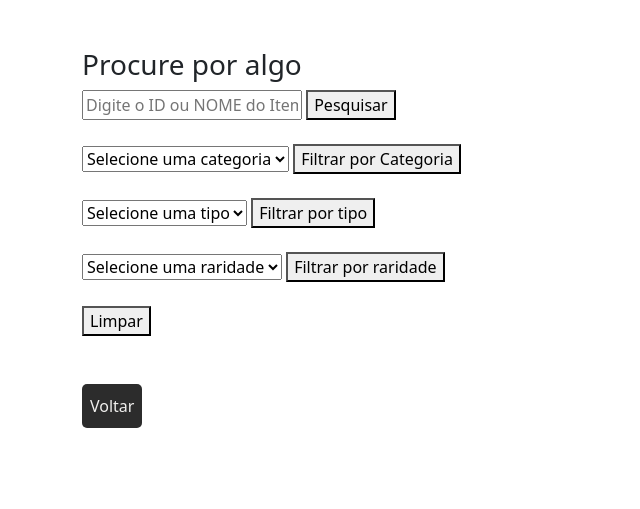
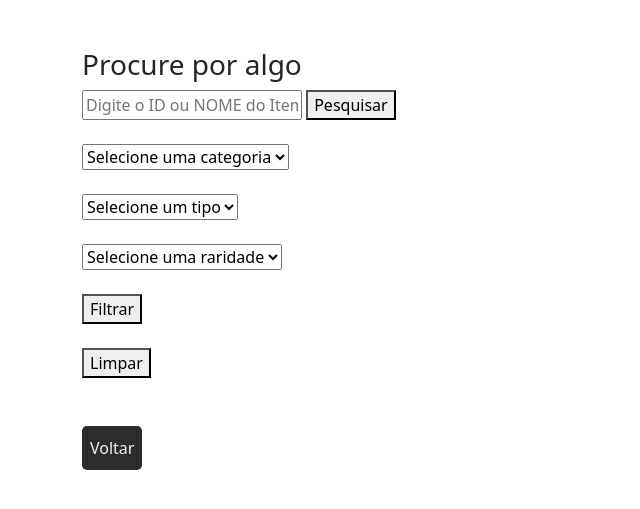
Before and after one commit to opaemerson/projeto-chs, a PHP site: page /mecanismo_ganolia/guia_item.php in a window 1280 px wide. Shown: the top 509 px of the page, without its empty margins (0-640 px from the left). Run offline with PHP 8.4, Linux system fonts and the light colour scheme; data comes from the database, SQL or seed files in the repository; some web fonts are replaced.

Commit message:
upgrade do filtro de guia_item

```diff
--- a/mecanismo_ganolia/guia_item.php
+++ b/mecanismo_ganolia/guia_item.php
@@ -2,31 +2,33 @@
 require_once('../config.php');
 
 $procurarAtaque = "SELECT * FROM ganolia_item gi";
+$condicoes = "";
 
 if (isset($_POST['pesquisar'])) {
     $palavra = $_POST['palavra'];
-    $procurarAtaque .= " WHERE gi.nome LIKE '%$palavra%' OR gi.id LIKE '%$palavra%'";
+    $condicoes .= "AND (gi.nome LIKE '%$palavra%' OR gi.id LIKE '%$palavra%')";
 }
 
-if (isset($_POST['filtrar_categoria'])) {
-  $categoriaSelecionada = $_POST['categoria'];
+if (isset($_POST['filtrar'])) {
+  $categoriaSelecionada = isset($_POST['categoria']) ? $_POST['categoria'] : '';
+  $tipoSelecionada = isset($_POST['tipo']) ? $_POST['tipo'] : '';
+  $raridadeSelecionada = isset($_POST['raridade']) ? $_POST['raridade'] : '';
   if (!empty($categoriaSelecionada)) {
-      $procurarAtaque .= " WHERE gi.categoria = '$categoriaSelecionada'";
+      $condicoes .= "AND gi.categoria = '$categoriaSelecionada'";
+  }
+  if (!empty($tipoSelecionada)) {
+      $condicoes .= "AND gi.tipo = '$tipoSelecionada'";
+  }
+  if (!empty($raridadeSelecionada)) {
+    $condicoes .= "AND gi.raridade = '$raridadeSelecionada'";
   }
 }
 
-if (isset($_POST['filtrar_tipo'])) {
-  $tipoSelecionada = $_POST['tipo'];
-  if (!empty($tipoSelecionada)) {
-      $procurarAtaque .= " WHERE gi.tipo = '$tipoSelecionada'";
-  }
-}
 
-if (isset($_POST['filtrar_raridade'])) {
-  $raridadeSelecionada = $_POST['raridade'];
-  if (!empty($raridadeSelecionada)) {
-      $procurarAtaque .= " WHERE gi.raridade = '$raridadeSelecionada'";
-  }
+$condicoes = ltrim($condicoes, "AND");
+
+if (!empty($condicoes)) {
+  $procurarAtaque .= " WHERE" . $condicoes;
 }
 
 $resultadoProcurar = $conn->query($procurarAtaque);
@@ -44,18 +46,13 @@ $resultadoProcurar = $conn->query($procurarAtaque);
   <link href="https://fonts.googleapis.com/css2?family=Bungee+Spice&family=Dosis:wght@500&family=Roboto:wght@300&display=swap" rel="stylesheet">
   <link href="https://fonts.googleapis.com/css2?family=Bungee+Spice&family=Dosis:wght@500&family=Oswald:wght@300&family=Playfair+Display:wght@500&family=Roboto:wght@300&display=swap" rel="stylesheet">
   <script>
-  function pegarPalavra() {
-    var palavra = document.getElementById('palavra').value;
-
-    console.log('Valor da variável palavra:', palavra);
-    }
 
     function limpar() {
-    var randomValue = new Date().getTime();
-    var currentUrl = window.location.href;
-    var newUrl = currentUrl + "?random=" + randomValue;
-    window.location.href = newUrl;
-}
+        var randomValue = new Date().getTime();
+        var currentUrl = window.location.href;
+        var newUrl = currentUrl + "?random=" + randomValue;
+        window.location.href = newUrl;
+  }
 
   </script>
 
@@ -87,51 +84,44 @@ $resultadoProcurar = $conn->query($procurarAtaque);
     }
     ?>
   </select>
-  <button type="submit" name="filtrar_categoria">Filtrar por Categoria</button>
-</form>
-
-<br>
-<form method="POST">
+  <br><br>
   <select name="tipo" id="tipo">
-    <option value="">Selecione uma tipo</option>
+    <option value="">Selecione um tipo</option>
     <?php
-    $selectTipos = "SELECT DISTINCT gi.tipo FROM ganolia_item gi";
-    $resultadoTipos = $conn->query($selectTipos);
-    if ($resultadoTipos) {
-        while ($rowTp = $resultadoTipos->fetch_assoc()) {
-            $tipo = $rowTp['tipo'];
+    $selectOpcoes = "SELECT DISTINCT gi.tipo FROM ganolia_item gi";
+    $resultadoOpcoes = $conn->query($selectOpcoes);
+    if ($resultadoOpcoes) {
+        while ($rowOp = $resultadoOpcoes->fetch_assoc()) {
+            $tipo = $rowOp['tipo'];
             echo "<option value='$tipo'>$tipo</option>";
         }
-        $resultadoTipos->close();
+        $resultadoOpcoes->close();
     } else {
         echo "Erro na consulta sql";
     }
     ?>
   </select>
-  <button type="submit" name="filtrar_tipo">Filtrar por tipo</button>
-</form>
-
-
-<br>
-<form method="POST">
+  <br><br>
   <select name="raridade" id="raridade">
     <option value="">Selecione uma raridade</option>
     <?php
-    $selectRaridades = "SELECT DISTINCT gi.raridade FROM ganolia_item gi";
-    $resultadoRaridades = $conn->query($selectRaridades);
-    if ($resultadoRaridades) {
-        while ($rowTp = $resultadoRaridades->fetch_assoc()) {
-            $raridade = $rowTp['raridade'];
+    $selectOpcoes = "SELECT DISTINCT gi.raridade FROM ganolia_item gi";
+    $resultadoOpcoes = $conn->query($selectOpcoes);
+    if ($resultadoOpcoes) {
+        while ($rowOp = $resultadoOpcoes->fetch_assoc()) {
+            $raridade = $rowOp['raridade'];
             echo "<option value='$raridade'>$raridade</option>";
         }
-        $resultadoRaridades->close();
+        $resultadoOpcoes->close();
     } else {
         echo "Erro na consulta sql";
     }
     ?>
   </select>
-  <button type="submit" name="filtrar_raridade">Filtrar por raridade</button>
+  <br><br>
+  <button type="submit" name="filtrar">Filtrar</button>
 </form>
+
 
 <br>
 <form action="POST">
@@ -139,7 +129,7 @@ $resultadoProcurar = $conn->query($procurarAtaque);
 </form>
 
 <?php
-if (isset($_POST['pesquisar']) || isset($_POST['todos']) || isset($_POST['filtrar_categoria']) || isset($_POST['filtrar_tipo']) || isset($_POST['filtrar_raridade'])) {
+if (isset($_POST['pesquisar']) || isset($_POST['filtrar'])) {
 while ($row = $resultadoProcurar->fetch_assoc()) {
     $id = $row["id"];
     $nome = $row["nome"];
```
